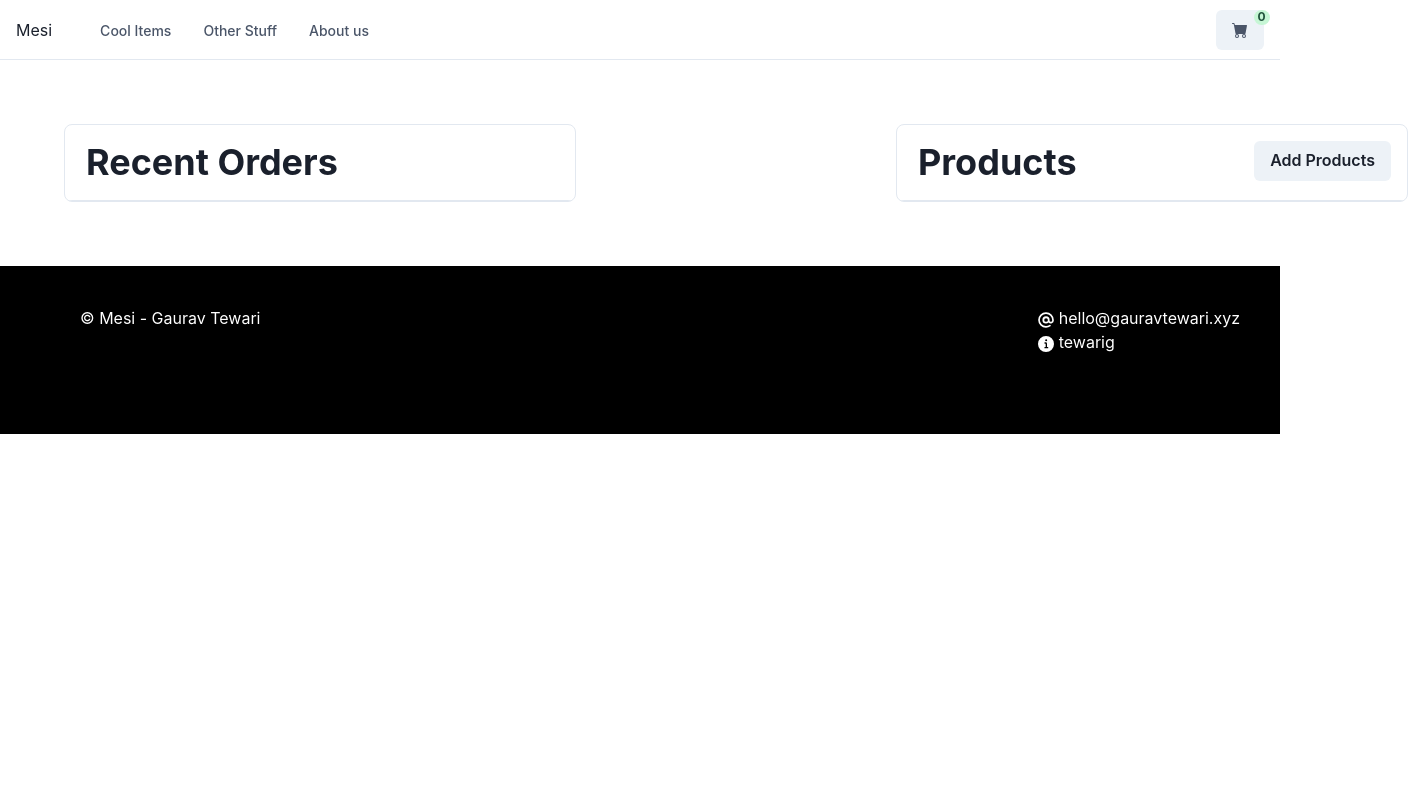
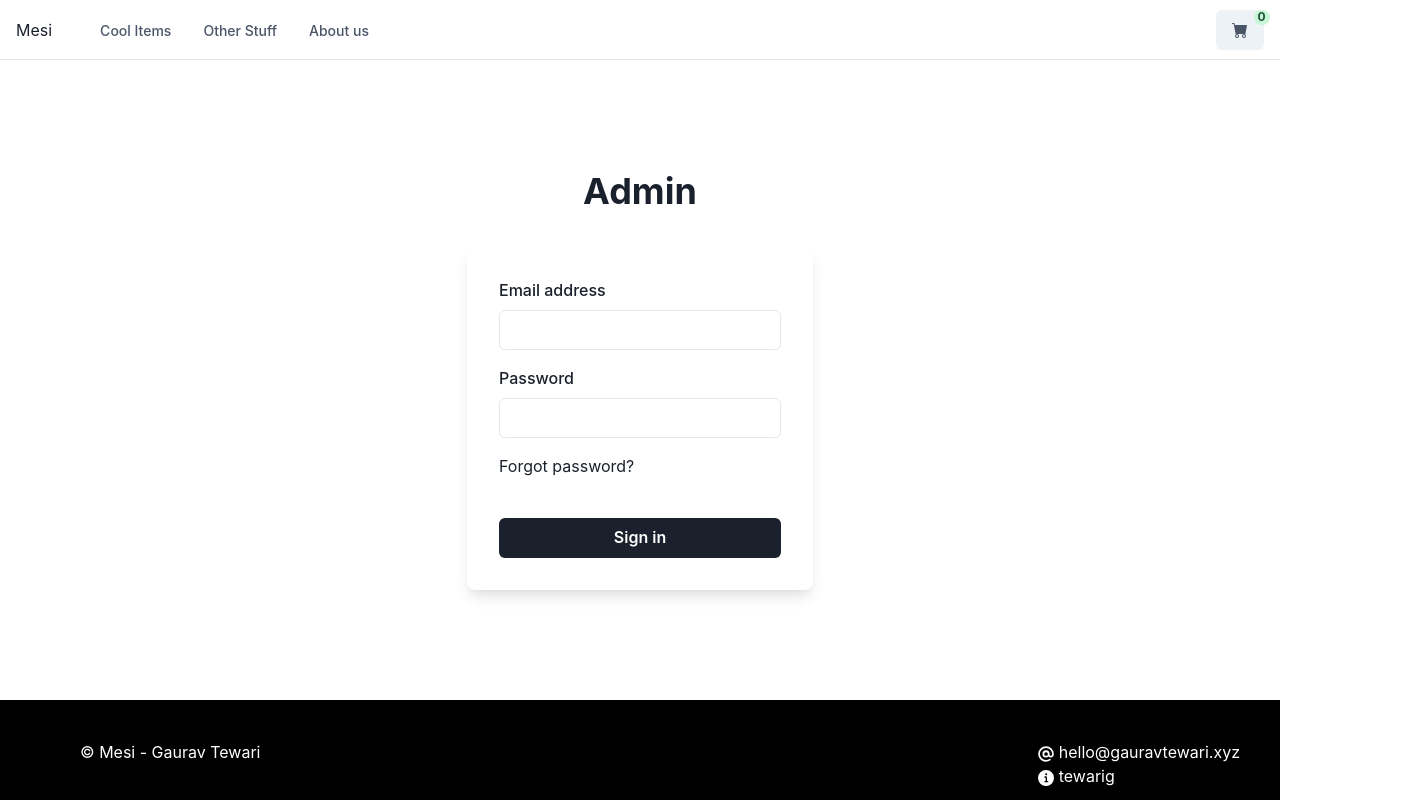
Before and after one commit to tewarig/mise, a Next.js app: page /admin in a window 1280 px wide. Shown: the top 800 px of the page, 1408 px wide, since content can reach past the window. Built offline with nearby package versions, Linux system fonts and the light colour scheme.

Commit message:
feat: build error resolved

```diff
--- a/pages/admin/index.js
+++ b/pages/admin/index.js
@@ -14,7 +14,6 @@ import {
   Button,
   Heading,
   Text,
-  useColorModeValue,
   Drawer,
   DrawerBody,
   DrawerFooter,
@@ -118,7 +117,7 @@ export default function Admin() {
           </DrawerFooter>
         </DrawerContent>
       </Drawer>
-      {!login ? (
+      {login ? (
         <>
           <Flex margin="5%">
             <Box
@@ -155,7 +154,7 @@ export default function Admin() {
             align={"center"}
             justify={"center"}
             minW={"60vh"}
-            bg={useColorModeValue("gray.50", "gray.800")}
+            bg={"grey.50"}
           >
             <Stack spacing={8} mx={"auto"} maxW={"lg"} py={12} px={6}>
               <Stack align={"center"}>
@@ -166,7 +165,7 @@ export default function Admin() {
               </Stack>
               <Box
                 rounded={"lg"}
-                bg={useColorModeValue("white", "gray.700")}
+                bg={ "white"}
                 boxShadow={"lg"}
                 p={8}
               >
```
